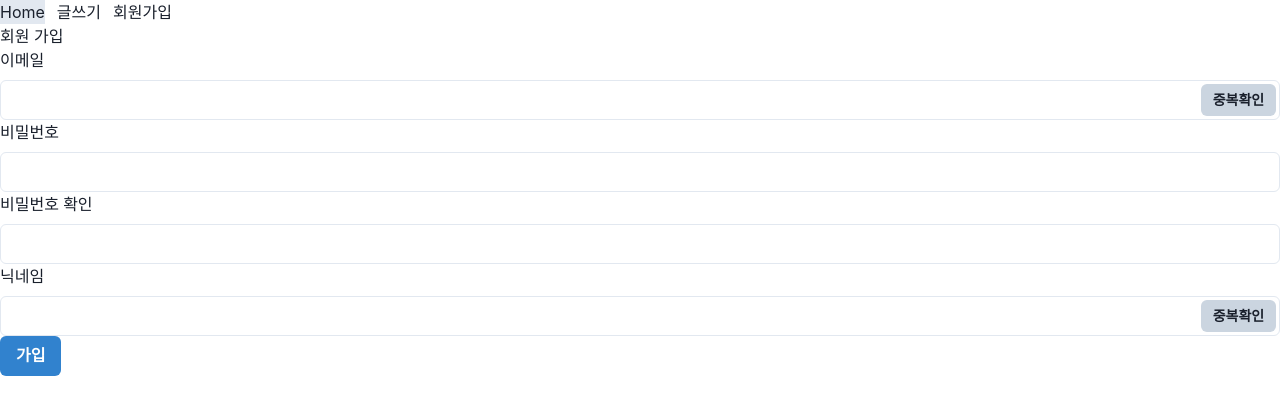
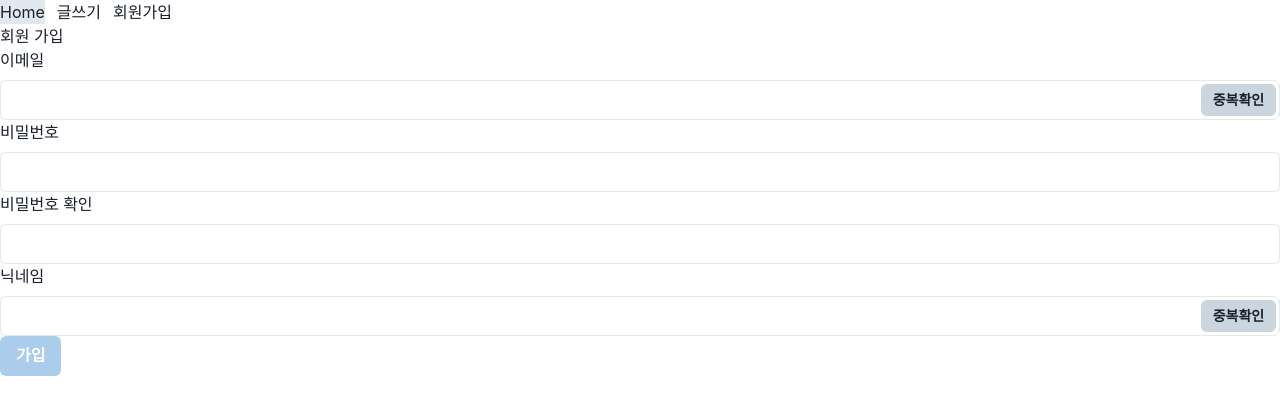
Before and after one commit to JeongHyun-Ha/project2-react, a React (Vite) app: page /signup in a window 1280 px wide. Shown: the top 414 px of the page. Built offline with nearby package versions, Linux system fonts and the light colour scheme.

Commit message:
이메일, 암호, 별명 입력되어야 가입 버튼 활성화

```diff
--- a/src/page/member/MemberSignup.jsx
+++ b/src/page/member/MemberSignup.jsx
@@ -99,6 +99,22 @@ export function MemberSignup() {
 
   const isCheckedPwd = password === passwordCheck;
 
+  let isDisabled = false;
+
+  if (!isCheckedPwd) {
+    isDisabled = true;
+  }
+
+  if (
+    !(
+      email.trim().length > 0 &&
+      password.trim().length > 0 &&
+      nickName.trim().length > 0
+    )
+  ) {
+    isDisabled = true;
+  }
+
   return (
     <Box>
       <Box>회원 가입</Box>
@@ -156,6 +172,7 @@ export function MemberSignup() {
         </Box>
         <Box>
           <Button
+            isDisabled={isDisabled}
             isLoading={isLoading}
             ding
             colorScheme={"blue"}
```
